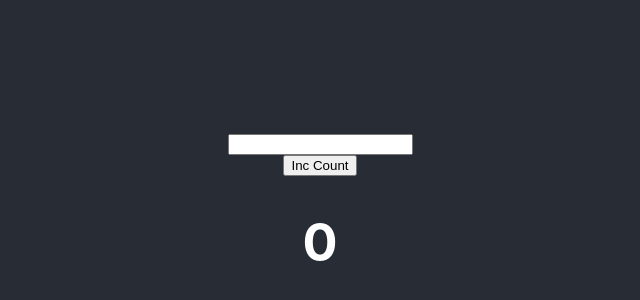
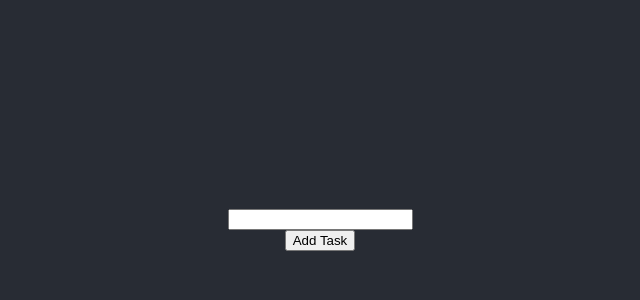
Before and after one commit to himanshuJ01/React-MasterClass, a React (Create React App) app: page / in a window 1280 px wide. Shown: the part 144-444 px from the top of the page, without its empty margins (320-960 px from the left). Built offline with nearby package versions, Linux system fonts and the light colour scheme.

Commit message:
Class based component - TodoList

```diff
--- a/src/App.js
+++ b/src/App.js
@@ -1,26 +1,31 @@
 import React from 'react';
 import './App.css';
-import Child from './Child';
+import TodoList from './Child';
 
 
 class App extends React.Component{
   constructor(props){
      super(props);
      this.state = {
-       count :0,
-       text : ''
+       todos: [],
+       task : ''
      }
-     this.IncCount = this.IncCount.bind(this);
+
+     this.addNewTodo = this.addNewTodo.bind(this);
      this.handleChange = this.handleChange.bind(this);
+
   }
-  IncCount(){
-    this.setState({ count : this.state.count + 1});
+  addNewTodo(){
+    this.state.todos.push(this.state.task);
+    this.setState({
+      todos:this.state.todos
+    });
   }
 
   handleChange(e){
     const value = e.target.value;
     this.setState({
-      text: value
+      task: value
     });
   }
 
@@ -30,9 +35,9 @@ class App extends React.Component{
     return(
        <div className="App">
       <header className="App-header">
-      <input  onChange={this.handleChange} type="text" value={this.state.text} />
-      <button onClick = {this.IncCount}> Inc Count </button>
-      <Child text={this.state.text} value = {this.state.count} />
+      <input  onChange= {this.handleChange} type="text" value={this.state.text} />
+      <button onClick = {this.addNewTodo}> Add Task </button>
+      <TodoList  tasks={this.state.todos}/>
 
       </header>
     </div>
--- a/src/Child.js
+++ b/src/Child.js
@@ -1,21 +1,16 @@
 import React from 'react';
 
 class Child extends React.Component {
-    constructor(props){
-        super(props);
-        this.state = {
 
-        }
-    }
     render(){
-
+      const tasks = this.props.tasks.map((i, index) => {
+         return <li key={index}>{i}</li>
+      });
         return(
            <>
-           <h1>{this.props.value} </h1>
-           <h1>{this.props.text} </h1>
+          <ul>{tasks}</ul>
            </>
         )
-
     }
 }
 
```
